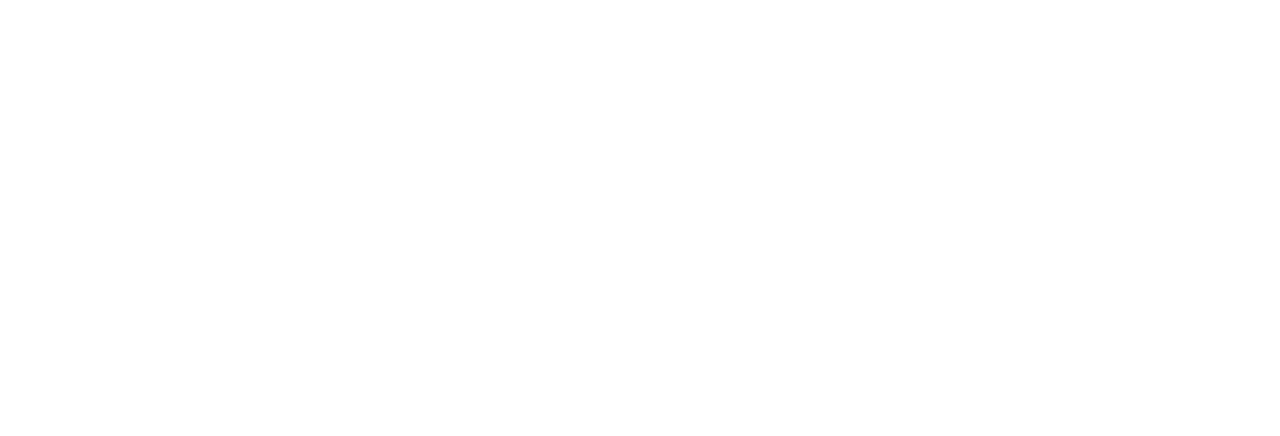
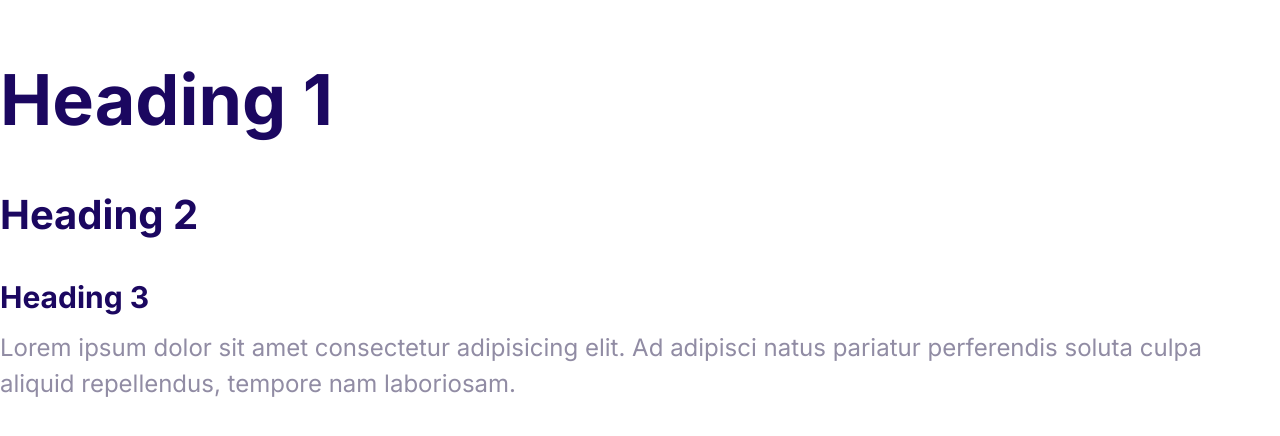
Before and after one commit to gilmerperez/moshify, a plain HTML site: page index.html in a window 1280 px wide. Drawn offline with Linux system fonts and the light colour scheme.

Commit message:
Define the styles for the fonts.

```diff
--- a/css/styles.css
+++ b/css/styles.css
@@ -5,3 +5,54 @@
   --color-headings:#1b0760;
   --color-body:#918ca4;
 }
+
+html {
+  font-size: 62.5%;
+}
+
+body {
+  font-family: Inter, Arial, Arial, Helvetica, sans-serif;
+  font-size: 2.4rem;
+  line-height: 1.5;
+  color: var(--color-body);
+}
+
+h1, h2, h3 {
+  color: var(--color-headings);
+  margin-bottom: 1rem;
+}
+
+h1 {
+  font-size: 7rem;
+}
+
+h2 {
+  font-size: 4rem;
+}
+
+h3 {
+  font-size: 3rem;
+  margin-bottom: 1rem;
+}
+
+p {
+  margin-top: 0;
+}
+
+@media screen and (min-width: 1024px); {
+  body {
+    font-size: 1.8rem;
+  }
+
+  h1 {
+    font-size: 8rem;
+  }
+
+  h2 {
+    font-size: 4rem;
+  }
+
+  h3 {
+    font-size: 2.4rem;
+  }
+}
--- a/index.html
+++ b/index.html
@@ -4,10 +4,16 @@
   <meta charset="UTF-8">
   <meta name="viewport" content="width=device-width, initial-scale=1.0">
   <title>Document</title>
+  <link rel="preconnect" href="https://fonts.googleapis.com">
+  <link rel="preconnect" href="https://fonts.gstatic.com" crossorigin>
+  <link href="https://fonts.googleapis.com/css2?family=Inter:wght@400;700&family=Montserrat:wght@400;700&display=swap" rel="stylesheet">
   <link rel="stylesheet" href="css/normalize.css">
   <link rel="stylesheet" href="css/styles.css">
 </head>
 <body>
-
+  <h1>Heading 1</h1>
+  <h2>Heading 2</h2>
+  <h3>Heading 3</h3>
+  <p>Lorem ipsum dolor sit amet consectetur adipisicing elit. Ad adipisci natus pariatur perferendis soluta culpa aliquid repellendus, tempore nam laboriosam.</p>
 </body>
 </html>
```
